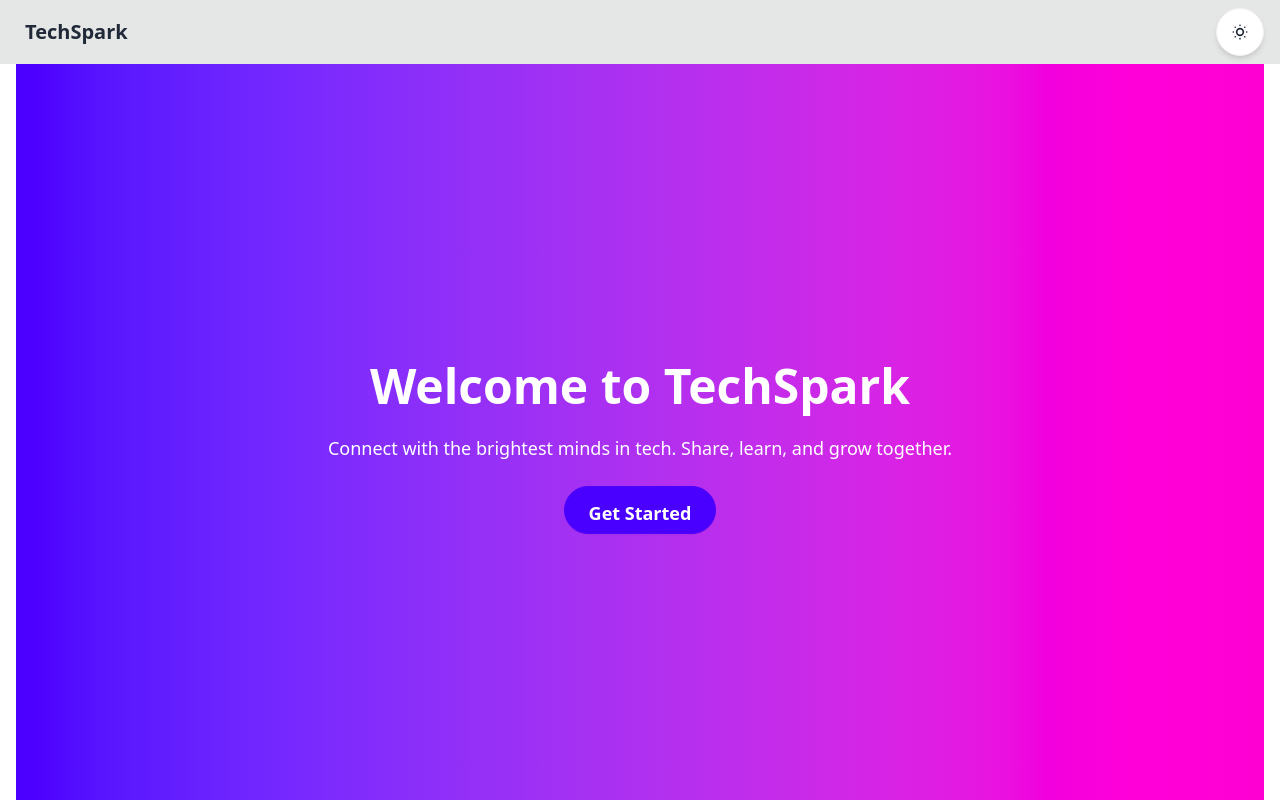
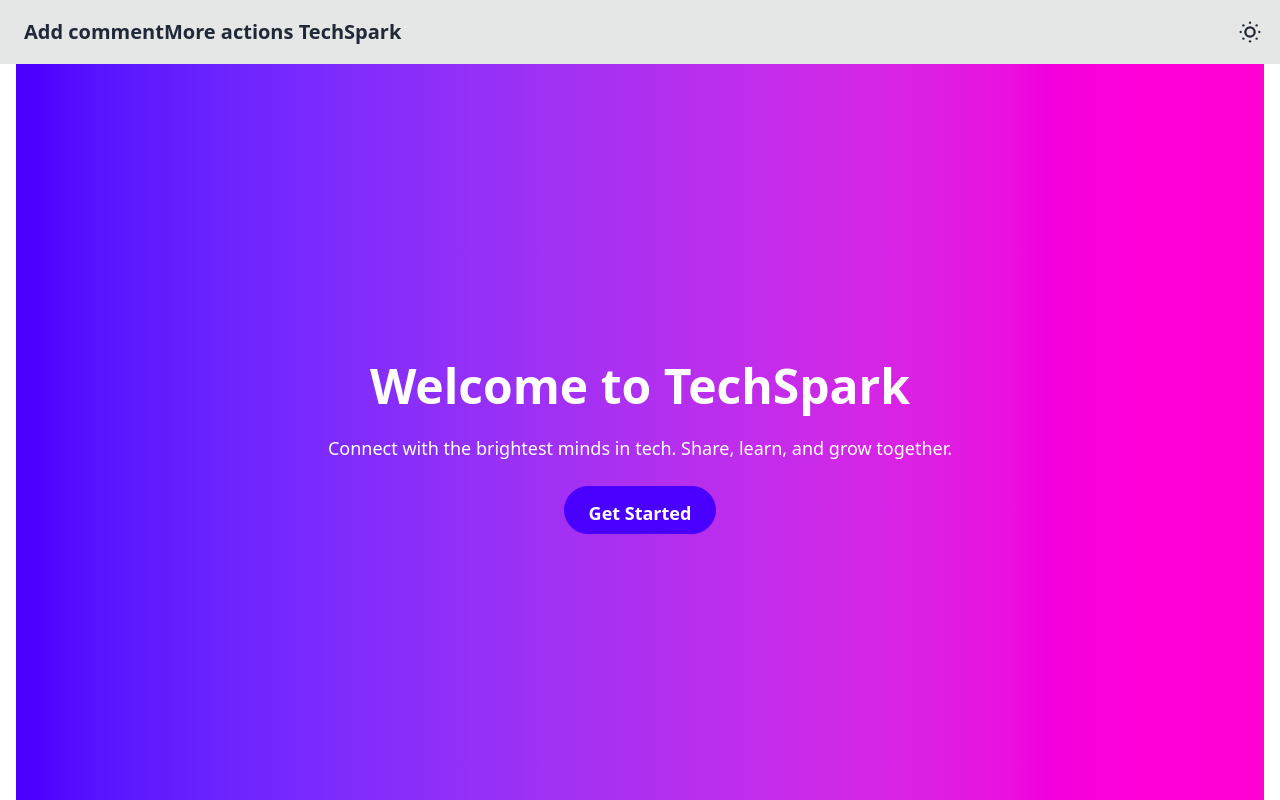
Before and after one commit to agnijeetsharma/TechSpark, a React (Vite) app in the folder frontend/: page /login in a window 1280 px wide. Shown: the top 800 px of the page. Built offline with nearby package versions, Linux system fonts and the light colour scheme; no server answers.

Commit message:
merge branch new-features

```diff
--- a/frontend/src/components/NavBar.jsx
+++ b/frontend/src/components/NavBar.jsx
@@ -39,19 +39,17 @@ const NavBar = () => {
     <div>
       <div className="navbar h-10 bg-base-300  top-0 z-50">
         <div className="flex-1">
-          <Link to={user ? "/" : "/login"} className="btn btn-ghost text-xl">
+        <Link to={user ? "/" : "/login"} className=" ml-4 text-xl font-semibold lg:font-extrabold hover:text-primary">Add commentMore actions
             TechSpark
           </Link>
         </div>
         <div className="flex-none gap-2">
-          <div className="flex items-center gap-2">
-            <button
-              className="btn btn-circle bg-base-100 text-base-content hover:bg-primary  shadow-md transition-all"
-              title={`Switch to ${theme === "light" ? "Dark" : "Light"} Mode`}
-              onClick={toggleTheme}
-            >
-              <SunDim className="w-5 h-5" />
-            </button>
+        <div
+            className="flex bg-base-300 items-center gap-2 transition-transform duration-200 hover:scale-75 hover:text-primary cursor-pointer "
+            title={`Switch to ${theme === "light" ? "Dark" : "Light"} Mode`}
+            onClick={toggleTheme}
+          >
+            <SunDim className="w-7 h-7" />
           </div>
 
           {user && (
```
